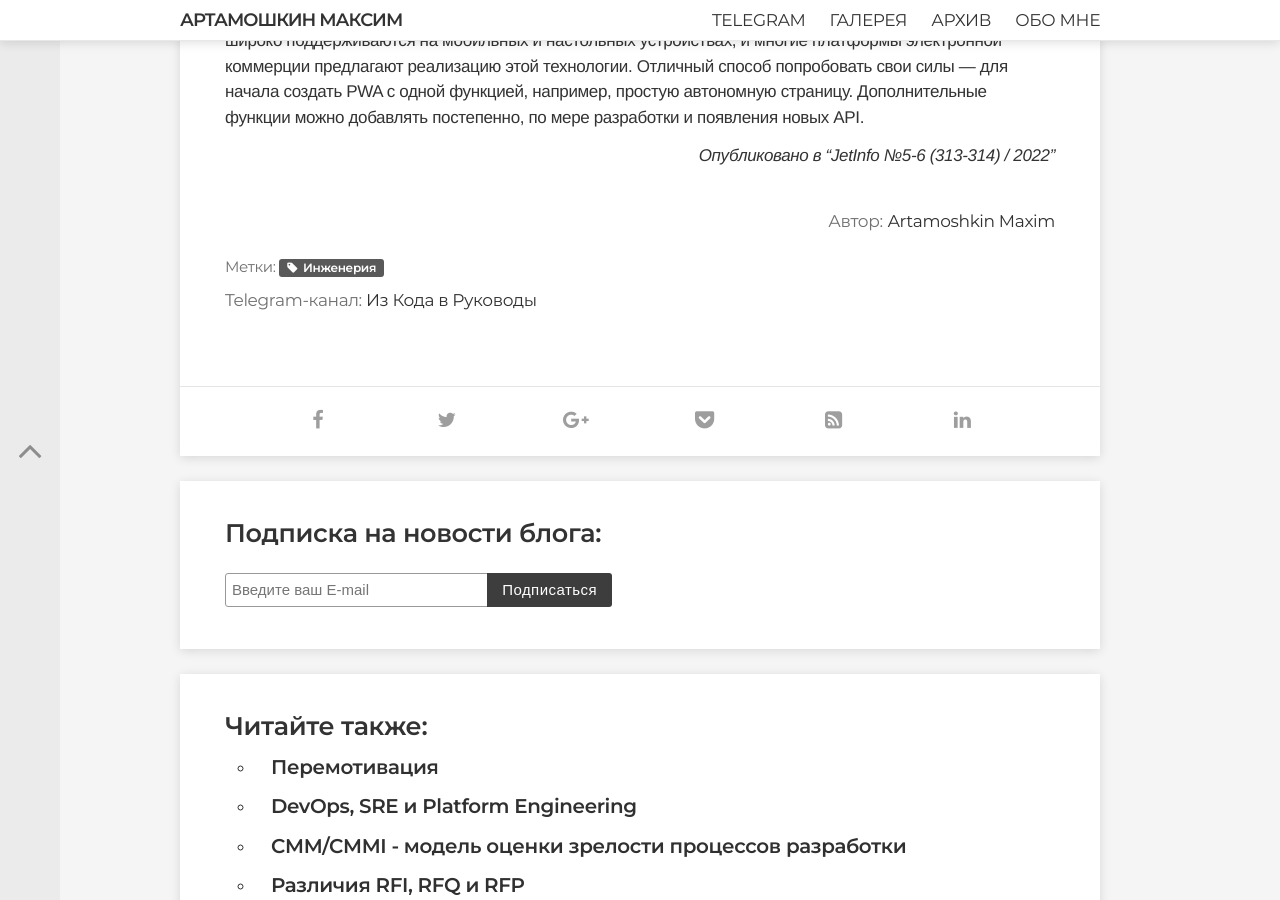
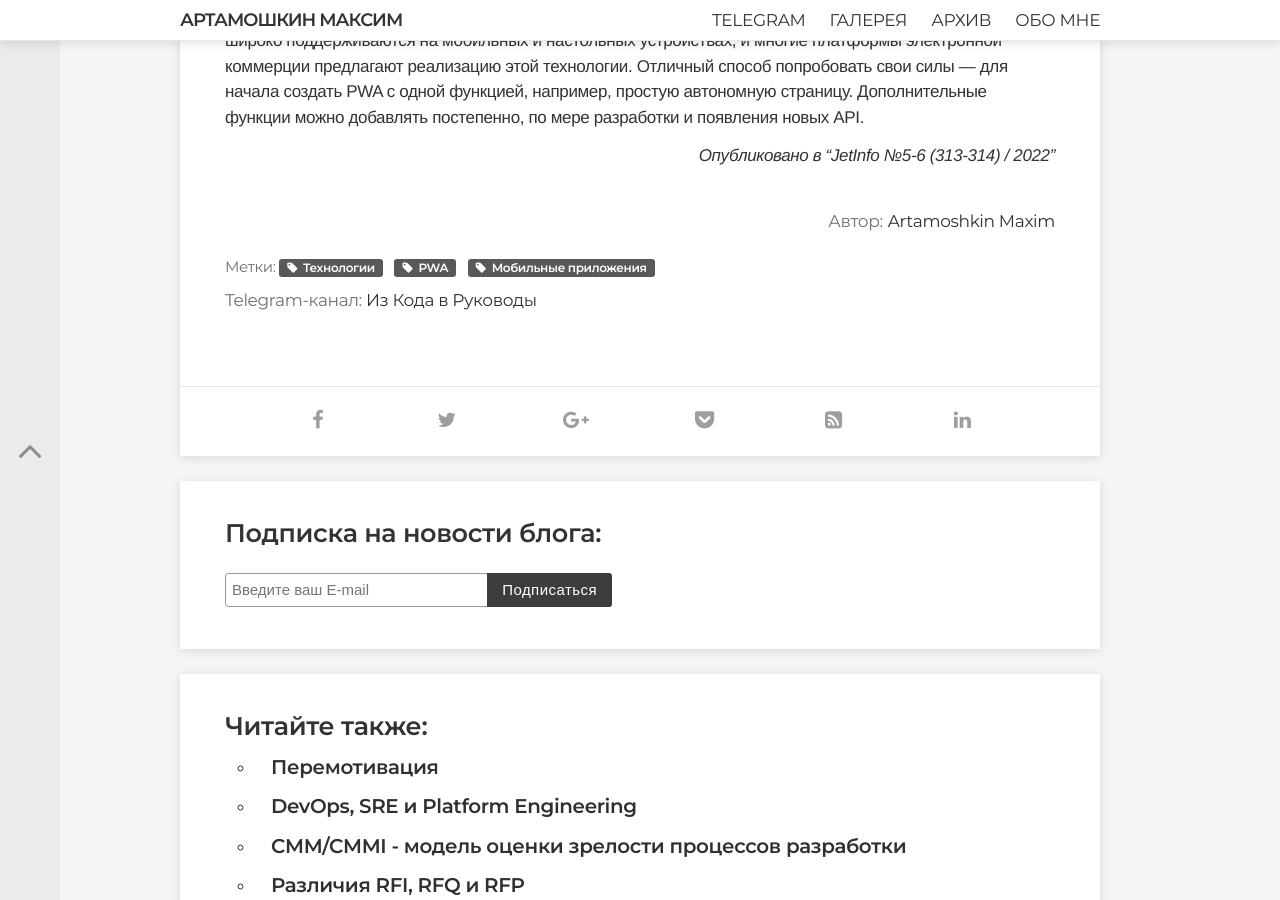
Before and after one commit to martamoshkin/blog.zverit.com, a Jekyll site: the page built from _posts/other/2023-4-13-pwa-improve-cx.md, in a window 1280 px wide and 900 px high, scrolled down 8989 px. Built offline with Jekyll 4.4.1, drawn with Linux system fonts in a browser that asks for light colours; comment, search, counter and statistics services are not loaded; some of the changed lines change nothing that is shown.

Commit message:
Update 2023-4-13-pwa-improve-cx.md

```diff
--- a/_posts/other/2023-4-13-pwa-improve-cx.md
+++ b/_posts/other/2023-4-13-pwa-improve-cx.md
@@ -5,8 +5,8 @@
 category: Other
 author: "Artamoshkin Maxim"
 image: "/assets/portrait.jpg"
-tags: [Инженерия]
-description: "15 различий между DevOps, SRE и Platform Engineering. В частности, он описывает различия в целях, истории, основных задачах, фокусе, области применения, автоматизации, ответственности, сотрудничестве, цели оптимизации, инструментах, работе с кодом, масштабируемости, мониторинге, доступности и сроках. Хотя эти роли могут использовать общие методы и инструменты, у каждой из них есть свои уникальные особенности и цели."
+tags: [Технологии, PWA, Мобильные приложения]
+description: "Прогрессивные веб-приложения (PWA) предлагают высокопроизводительный, ориентированный на мобильные устройства опыт, сохраняя привлекательность и удобство нативных приложений. PWA улучшают качество обслуживания клиентов, сохраняя привлекательность и удобство нативных приложений. Они также могут быть загружены на «домашние экраны» клиентов и в магазины приложений, позволяя иметь моментальный доступ к функционалу в одно касание. PWA имеют меньший размер, чем полные приложения, и могут использовать преимущества нативных кошельков для упрощения оплаты. Они также предлагают пользователям возможность отправки уведомлений, что является отличным инструментом вовлечения пользователей и увеличения продаж."
 ---
 
 О прогрессивных приложениях впервые заговорили в 2000 году в корпорации Microsoft, в 2007-м тему продолжила Apple на презентации iPhone. Из-за плохого UX (User Experience) технология тогда не получила поддержки, и стало развиваться направление нативной разработки. Лишь в 2015 году дизайнер Фрэнсис Берримэн и инженер Алекс Рассел придумали термин PWA (Progressive Web App), а соответствующие стандарты ввел Google.
```
